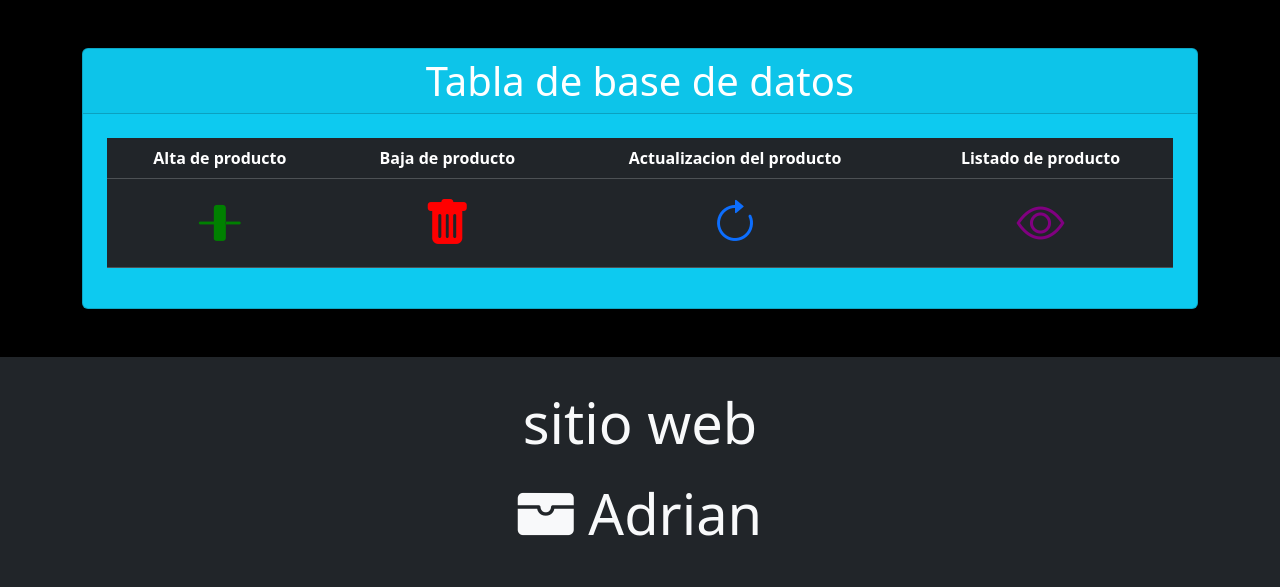
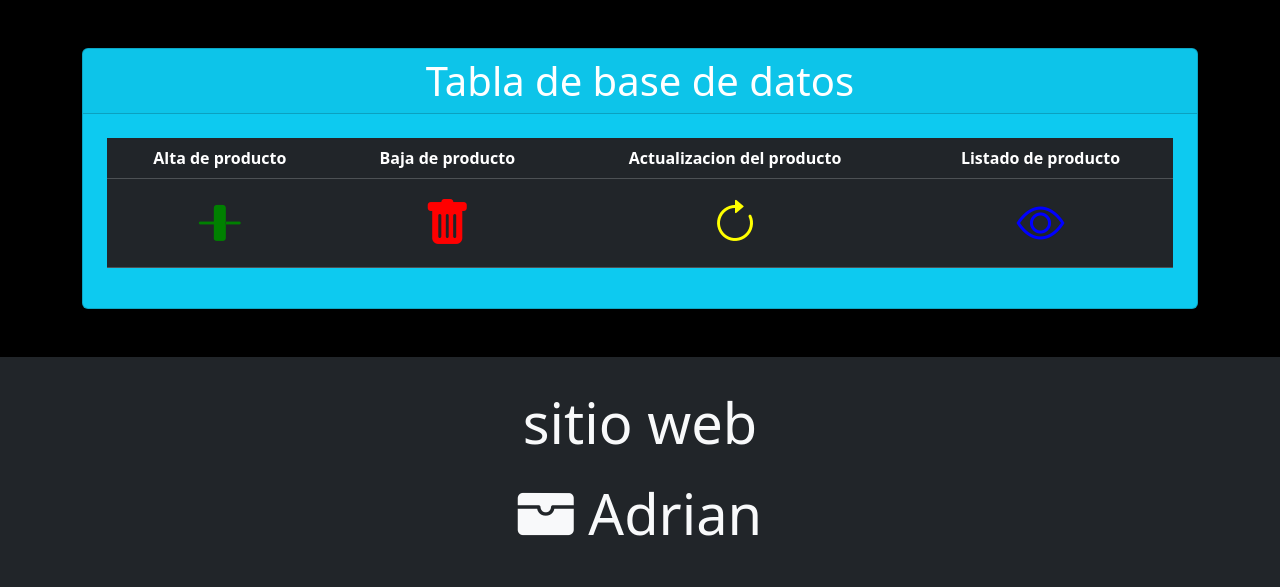
Before and after one commit to AdrianGonzalezAlcaraz/TrabajoFinal_Antonio_Daniel_Adrian, a PHP site: page / in a window 1280 px wide. Shown: the part 115-702 px from the top of the page. Run offline with PHP 8.4, Linux system fonts and the light colour scheme; lists and menus that the app fills with data are empty.

Commit message:
Se han modificado los colores de los iconos para que sean mas representativos

```diff
--- a/Index.php
+++ b/Index.php
@@ -27,8 +27,8 @@ include "header.php";
                                 <tr>
                                     <td scope="row"><a href="alta.php"><i class="bi bi-align-middle " style="color:green; font-size:3em"></i></a></td>
                                     <td><a href="baja.php"><i class="bi bi-trash-fill"  style="color:red; font-size:3em"></i></a></td>
-                                    <td><a href="actualizar.php"><i class="bi bi-arrow-clockwise" style=" font-size:3em"></i></a></td>
-                                    <td><a href="listar.php"><i class="bi bi-eye" style="color:purple; font-size:3em"></i></a></td>
+                                    <td><a href="actualizar.php"><i class="bi bi-arrow-clockwise" style="color:yellow; font-size:3em"></i></a></td>
+                                    <td><a href="listar.php"><i class="bi bi-eye" style="color:blue; font-size:3em"></i></a></td>
                                 </tr>
                             </tbody>
                         </table>
```
